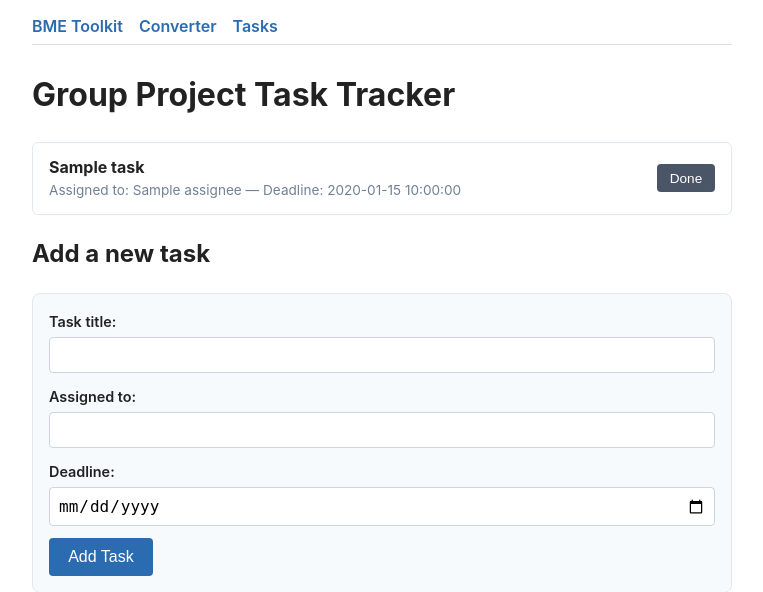
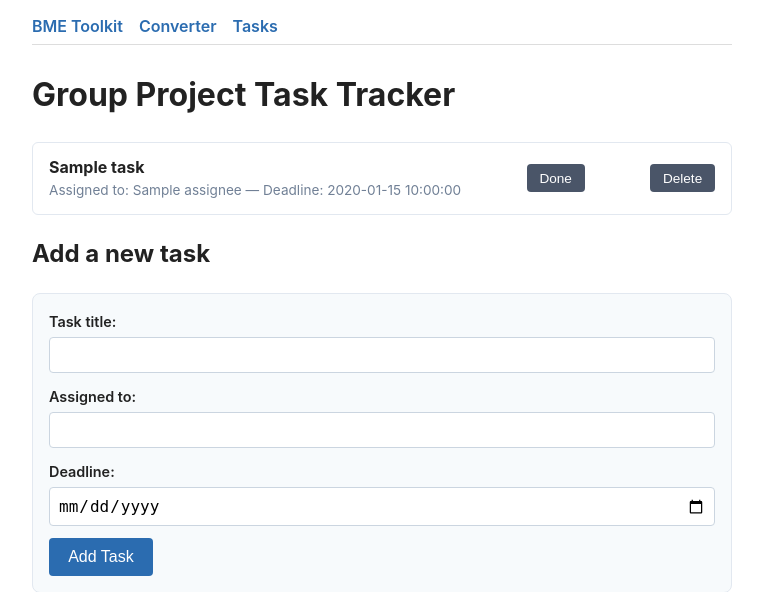
Before and after one commit to emmanuelchukwubuikem29-hash/BME-Student-Toolkit, a Flask app: template templates/tasks.html in a window 1280 px wide. Shown: the top 592 px of the page, without its empty margins (258-1021 px from the left). Run offline with Flask 3, Linux system fonts and the light colour scheme; the template is opened without the code that fills it: most values are stand-ins (such as "Sample title", 1, 10 or a date in 2020).

Commit message:
Add task deletion with confirmation

```diff
--- a/app.py
+++ b/app.py
@@ -92,5 +92,13 @@ def toggle_task(task_index):
         save_tasks(all_tasks)
     return redirect(url_for("tasks"))
 
+@app.route("/tasks/delete/<int:task_index>", methods=["POST"])
+def delete_task(task_index):
+    all_tasks = load_tasks()
+    if 0 <= task_index < len(all_tasks):
+        all_tasks.pop(task_index)
+        save_tasks(all_tasks)
+    return redirect(url_for("tasks"))
+
 if __name__ == "__main__":
     app.run(debug=True)
--- a/templates/tasks.html
+++ b/templates/tasks.html
@@ -18,6 +18,9 @@
                         <button type="submit">
                             {% if task.done %}Undo{% else %}Done{% endif %}
                         </button>
+                    </form>
+                    <form method="post" action="{{ url_for('delete_task', task_index=loop.index0) }}" onsubmit="return confirm('Delete this task?');">
+                        <button type="submit">Delete</button>
                     </form>
                 </li>
             {% endfor %}
```
